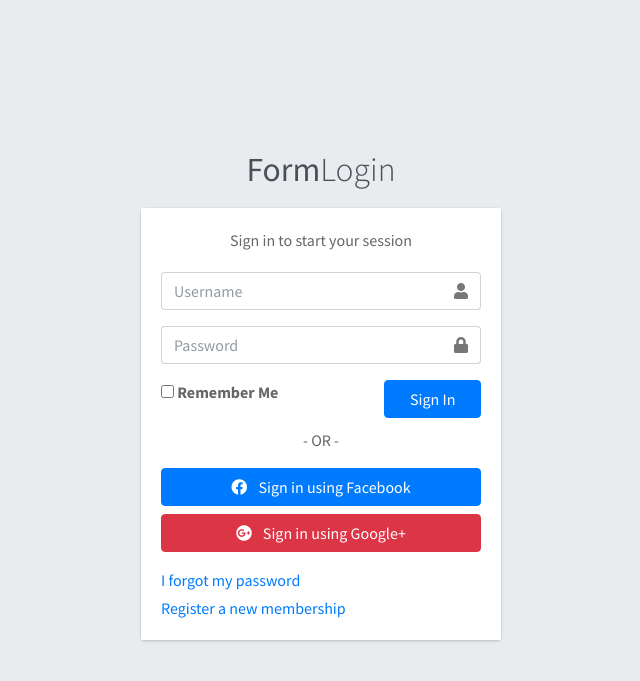
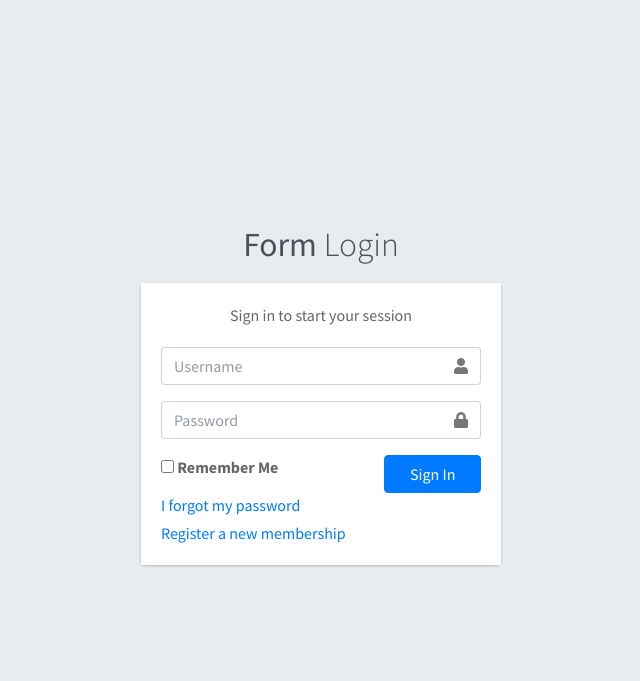
Before and after one commit to meilisa21/HitsPizza-ECOM, a CodeIgniter app: page /AdminCI/index.php/login/index in a window 1280 px wide. Shown: the top 681 px of the page, without its empty margins (319-959 px from the left). Run offline with CodeIgniter, Linux system fonts and the light colour scheme.

Commit message:
Update v_login.php

```diff
--- a/application/modules/login/views/v_login.php
+++ b/application/modules/login/views/v_login.php
@@ -26,7 +26,7 @@ defined('BASEPATH') OR exit('No direct script access allowed');
 <body class="hold-transition login-page">
     <div class="login-box">
         <div class="login-logo">
-            <a href="login"><b>Form</b>Login</a>
+            <a href="login"><b>Form</b> Login</a>
         </div>
 		<!-- /.login-logo -->
 		<?php echo $this->session->flashdata('login_failed'); ?>
@@ -34,7 +34,7 @@ defined('BASEPATH') OR exit('No direct script access allowed');
             <div class="card-body login-card-body">
                 <p class="login-box-msg">Sign in to start your session</p>
 
-                <form action="<?php echo base_url('login/aksi_login'); ?>" method="post">
+                <form action="<?php echo base_url('login/login'); ?>" method="post">
                     <div class="input-group mb-3">
                         <input type="text" class="form-control" placeholder="Username" name="username">
                         <div class="input-group-append">
@@ -68,15 +68,6 @@ defined('BASEPATH') OR exit('No direct script access allowed');
                     </div>
                 </form>
 
-                <div class="social-auth-links text-center mb-3">
-                    <p>- OR -</p>
-                    <a href="#" class="btn btn-block btn-primary">
-                        <i class="fab fa-facebook mr-2"></i> Sign in using Facebook
-                    </a>
-                    <a href="#" class="btn btn-block btn-danger">
-                        <i class="fab fa-google-plus mr-2"></i> Sign in using Google+
-                    </a>
-                </div>
                 <!-- /.social-auth-links -->
 
                 <p class="mb-1">
```
